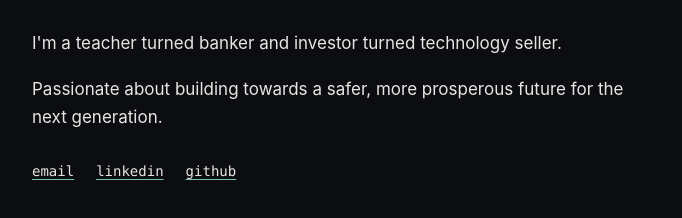
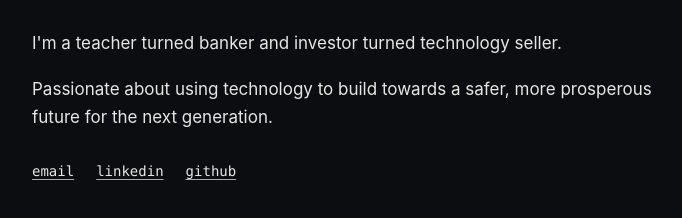
Before and after one commit to codyngyn/codynguyen, a plain HTML site: page index.html in a window 1280 px wide. Shown: the part 392-610 px from the top of the page, without its empty margins (298-980 px from the left). Drawn offline with Linux system fonts and the light colour scheme.

Commit message:
Mention technology in closing line
Co-authored-by: cody.ngyn <cody.ngyn@gmail.com>
Co-Authored-By: Devin AI <158243242+devin-ai-integration[bot]@users.noreply.github.com>

```diff
--- a/index.html
+++ b/index.html
@@ -26,7 +26,7 @@
   <div class="sub">I've spent my career helping companies acquire companies. Now I help them acquire customers.</div>
 
   <p>I'm a teacher turned banker and investor turned technology seller.</p>
-  <p>Passionate about building towards a safer, more prosperous future for the next generation.</p>
+  <p>Passionate about using technology to build towards a safer, more prosperous future for the next generation.</p>
   <div class="links">
     <a href="mailto:cody.ngyn@gmail.com">email</a>
     <a href="https://www.linkedin.com/in/cody-nguy/">linkedin</a>
```
